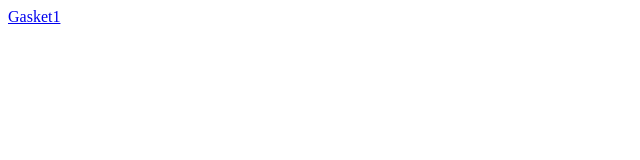
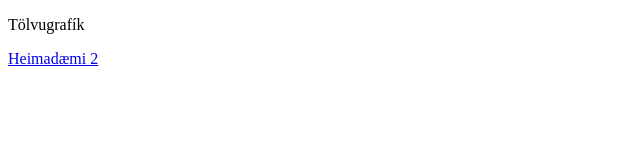
Before and after one commit to ingvar-hrafn/ingvar-hrafn.github.io, a plain HTML site: page index.html in a window 1280 px wide. Shown: the whole page, without its empty margins (0-640 px from the left). Drawn offline with Linux system fonts and the light colour scheme.

Commit message:
gasket added2

```diff
--- a/index.html
+++ b/index.html
@@ -4,6 +4,7 @@
         <title>Ingvar Hrafn Þorsteinsson</title>
     </head>
     <body>
-        <a href="./gasket/gasket1.html">Gasket1</a>
+        <p>Tölvugrafík</p>
+        <a href="/h2.html">Heimadæmi 2</a>
     </body>
 </html>
```
Also changed, not shown: h2.html (added, +10 -0 lines), index2.html (deleted, +0 -9 lines), d1/gasket1.js (renamed from gasket/gasket1.js), d1/gasket1_i.html (renamed from gasket/gasket1.html).
